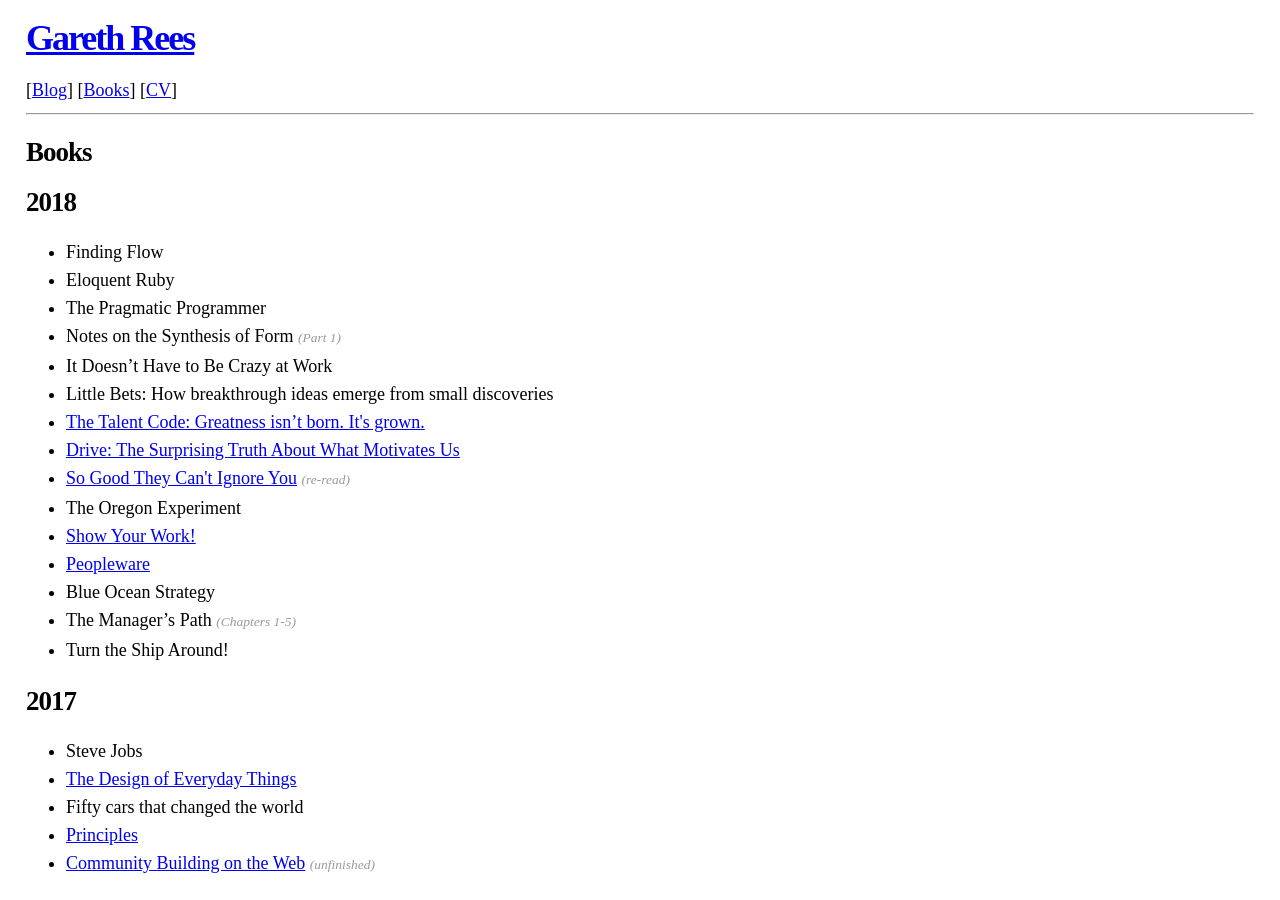
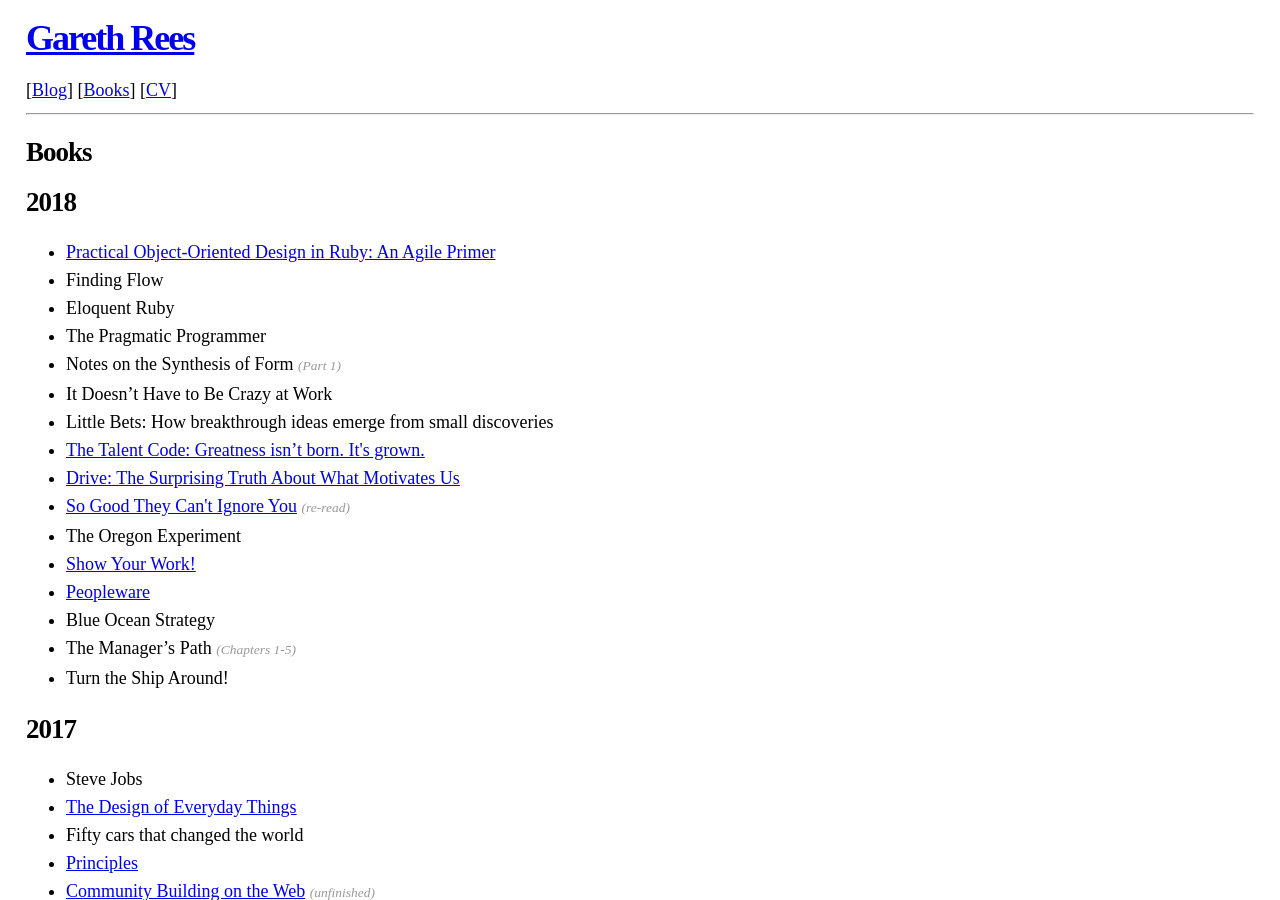
Before and after one commit to garethrees/garethrees.github.com, a Jekyll site: the page built from books.html, in a window 1280 px wide and 900 px high. Built offline with Jekyll 4.4.1, drawn with Linux system fonts in a browser that asks for light colours.

Commit message:
Update books.yml

```diff
--- a/_data/books.yml
+++ b/_data/books.yml
@@ -1,4 +1,6 @@
 2018:
+- title: "Practical Object-Oriented Design in Ruby: An Agile Primer"
+  post: https://github.com/garethrees/practical-oo-design-in-ruby
 - title: Finding Flow
 - title: Eloquent Ruby
 - title: The Pragmatic Programmer
```
